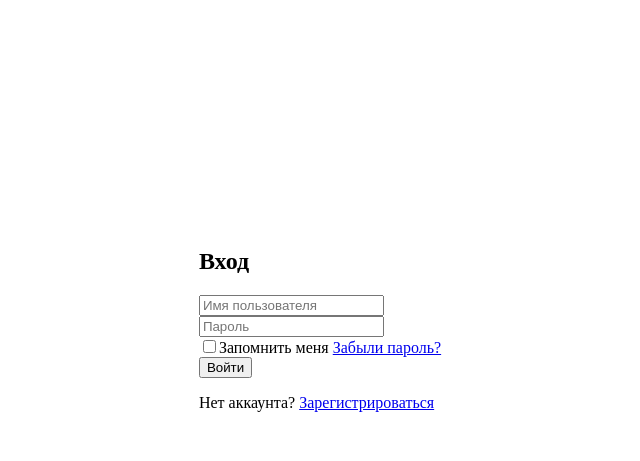
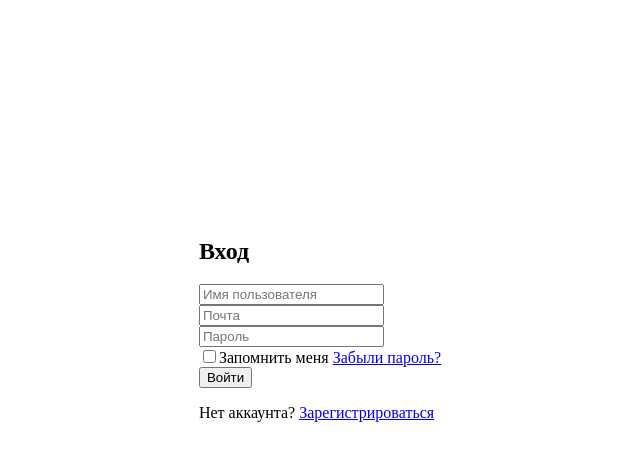
Before and after one commit to exlntz/platform, a Python web app: template templates/index.html in a window 1280 px wide. Shown: the top 461 px of the page, without its empty margins (320-960 px from the left). Run offline with Jinja, Linux system fonts and the light colour scheme; the template is opened without the code that fills it, so the values that code supplies are empty.

Commit message:
красоту навел

```diff
--- a/templates/index.html
+++ b/templates/index.html
@@ -30,8 +30,12 @@
                     <input type="text" placeholder="Имя пользователя" required>
                 </div>
                 <div class="input-box">
+                    <input type="text" placeholder="Почта" required>
+                </div>
+                <div class="input-box">
                     <input type="password" placeholder="Пароль" required>
                 </div>
+
                 <div class="remember">
                     <label fot=""> <input type="checkbox">Запомнить меня</label>
                     <a href="javascript:void(0)">Забыли пароль?</a>
@@ -50,14 +54,12 @@
             <div class="main">
                 <form action="">
                     <h1>Регистрация</h1>
+
                 <div class="input-box">
-                    <input type="text" placeholder="Имя" required>
+                    <input type="text" placeholder="Имя пользователя" required>
                 </div>
                 <div class="input-box">
-                    <input type="text" placeholder="Фамилия" required>
-                </div>
-                <div class="input-box">
-                    <input type="text" placeholder="Имя пользователя" required>
+                    <input type="text" placeholder="Почта" required>
                 </div>
                 <div class="input-box">
                     <input type="password" placeholder="Пароль" required>
```
